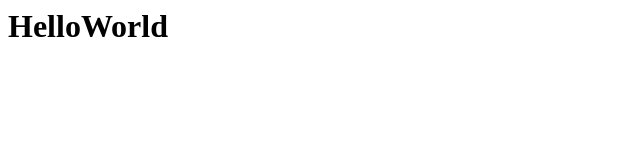
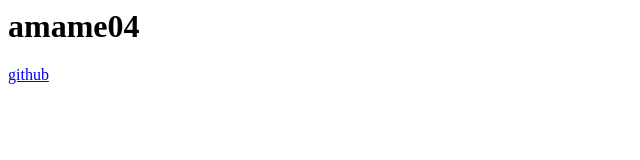
Before and after one commit to amame04/amame04.github.io, a plain HTML site: page index.html in a window 1280 px wide. Shown: the whole page, without its empty margins (0-640 px from the left). Drawn offline with Linux system fonts and the light colour scheme.

Commit message:
Update index.html

```diff
--- a/index.html
+++ b/index.html
@@ -1,8 +1,9 @@
 <html>
-<head>
-<title>amame04</title>
-</head>
-<body>
-<h1>HelloWorld</h1>
-</body>
+  <head>
+    <title>amame04</title>
+  </head>
+  <body>
+    <h1>amame04</h1>
+    <a href="https://github.com/">github</a>
+  </body>
 </html>
```
